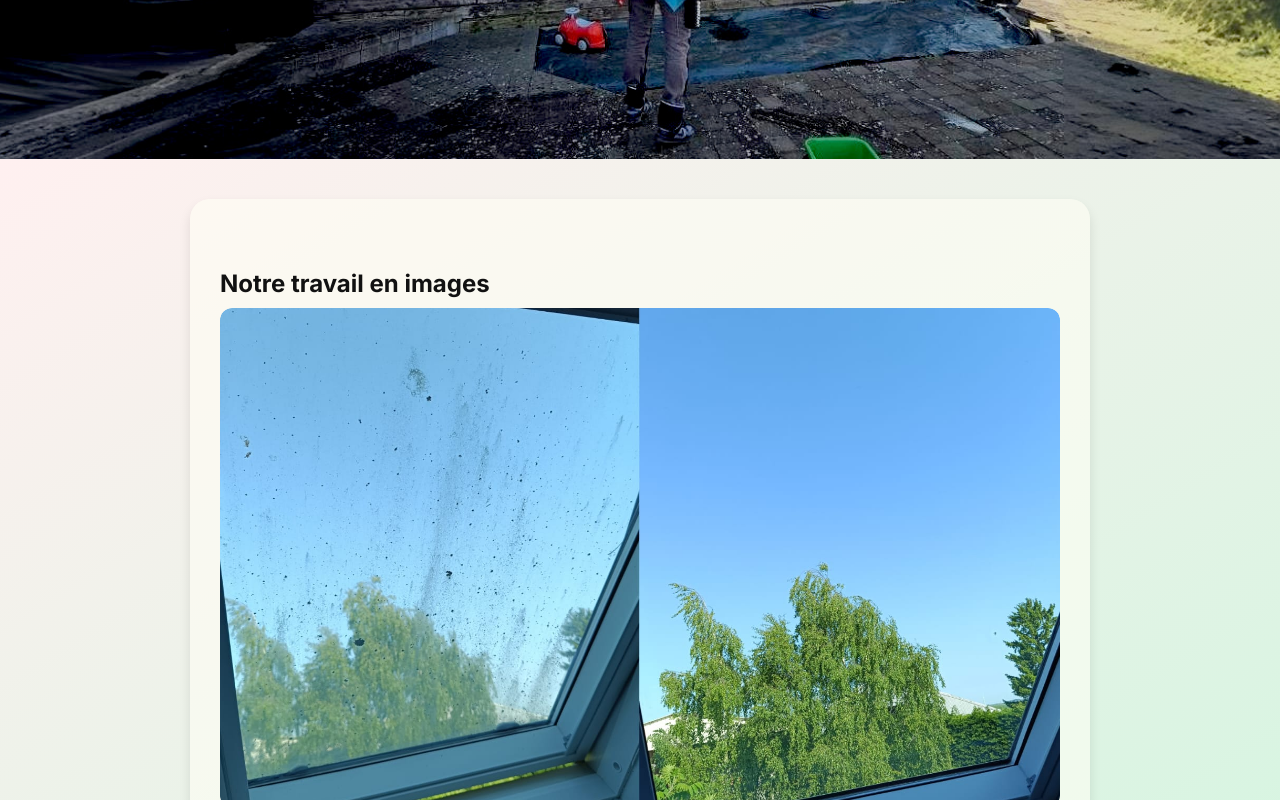
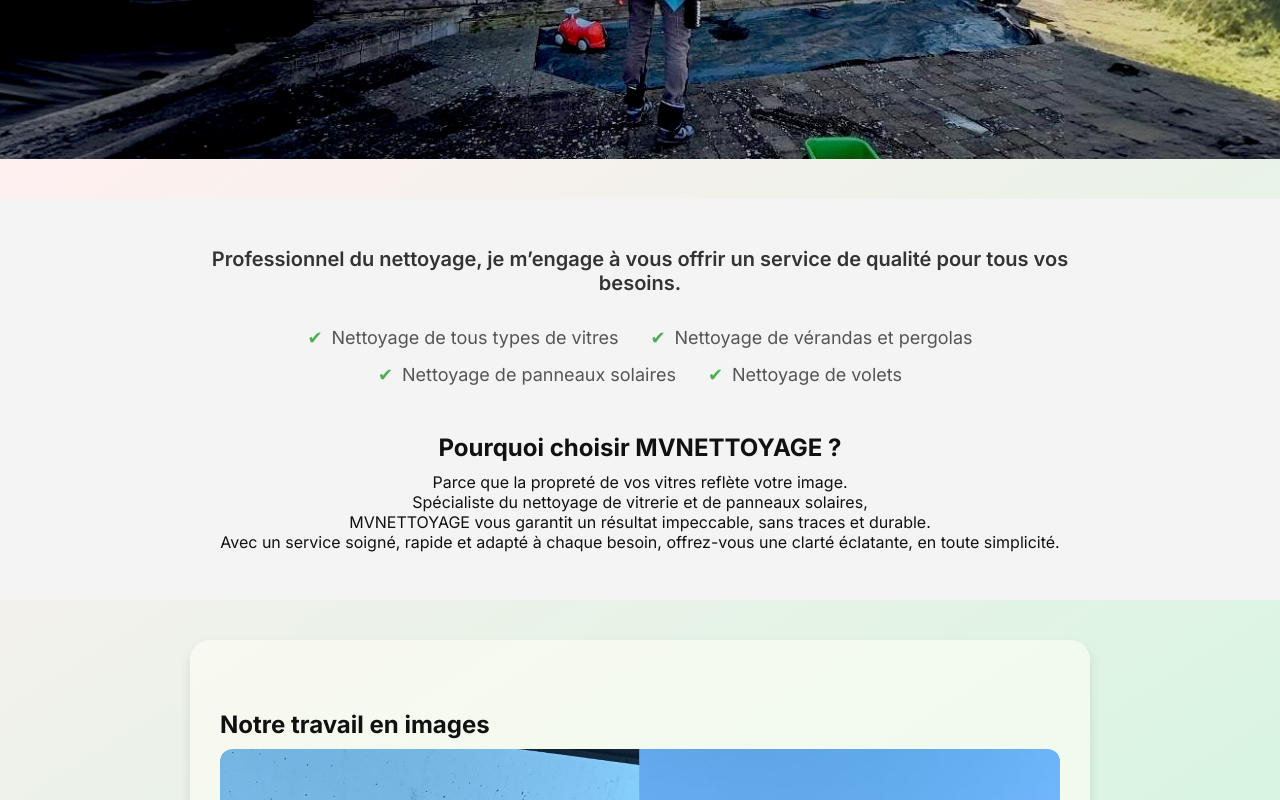
Before and after one commit to Romain-CRETE/MVNettoyage, a plain HTML site: page index.html in a window 1280 px wide. Shown: the part 641-1441 px from the top of the page. Drawn offline with Linux system fonts and the light colour scheme.

Commit message:
Update index.html

```diff
--- a/index.html
+++ b/index.html
@@ -48,6 +48,29 @@
                 </div>
             </div>
         </section>
+
+        <section class="presentation">
+            <div class="container">
+                <p class="intro">
+                    Professionnel du nettoyage, je m’engage à vous offrir un service de qualité pour tous vos besoins.
+                </p>
+                <ul class="services">
+                    <li>Nettoyage de tous types de vitres</li>
+                    <li>Nettoyage de vérandas et pergolas</li>
+                    <li>Nettoyage de panneaux solaires</li>
+                    <li>Nettoyage de volets</li>
+                </ul>
+                <h2>Pourquoi choisir MVNETTOYAGE&nbsp;?</h2>
+                <p>
+                    Parce que la propreté de vos vitres reflète votre image.<br>
+                    Spécialiste du nettoyage de vitrerie et de panneaux solaires,<br>
+                    MVNETTOYAGE vous garantit un résultat impeccable, sans traces et durable.<br>
+                    Avec un service soigné, rapide et adapté à chaque besoin, offrez-vous une clarté éclatante, en toute
+                    simplicité.
+                </p>
+            </div>
+        </section>
+
 
         <!-- Galerie -->
         <section id="photos" class="bloc">
```
